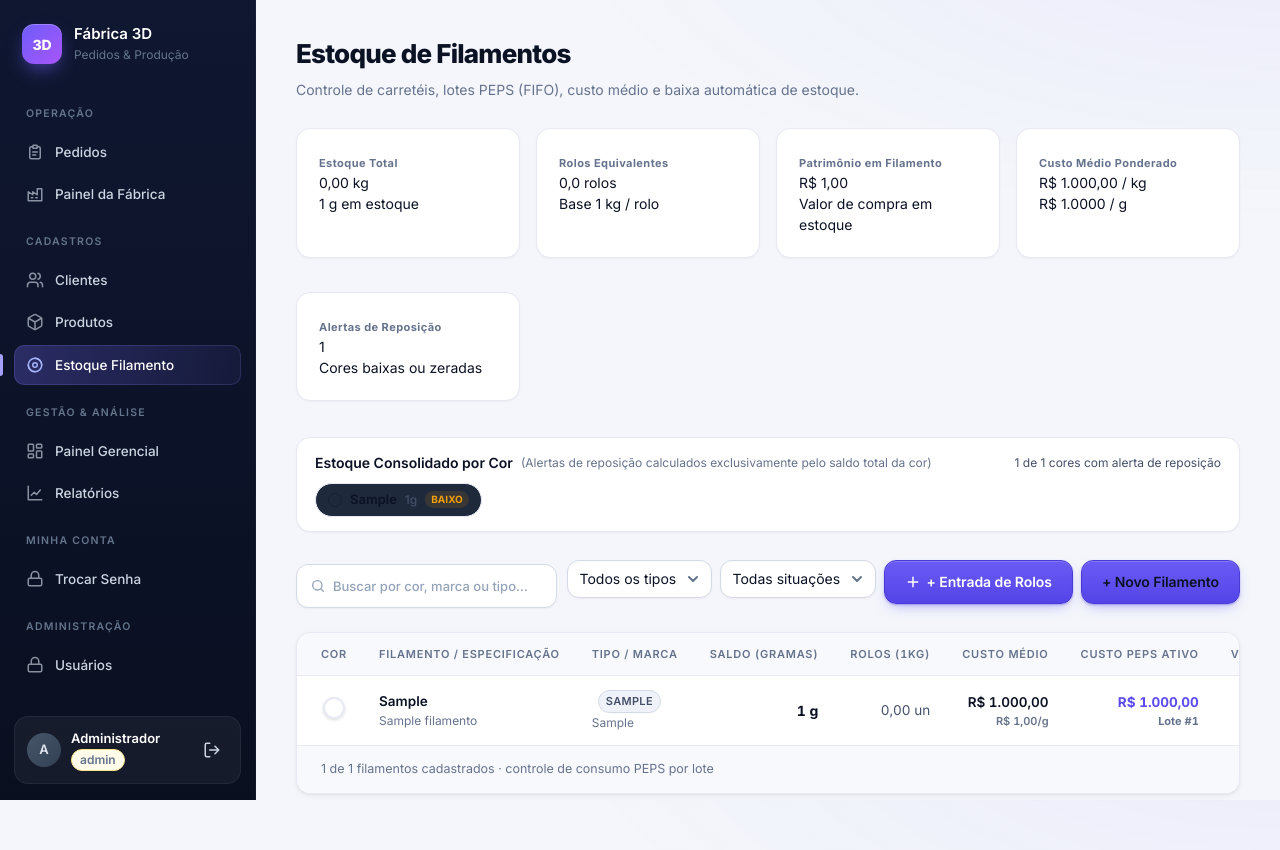
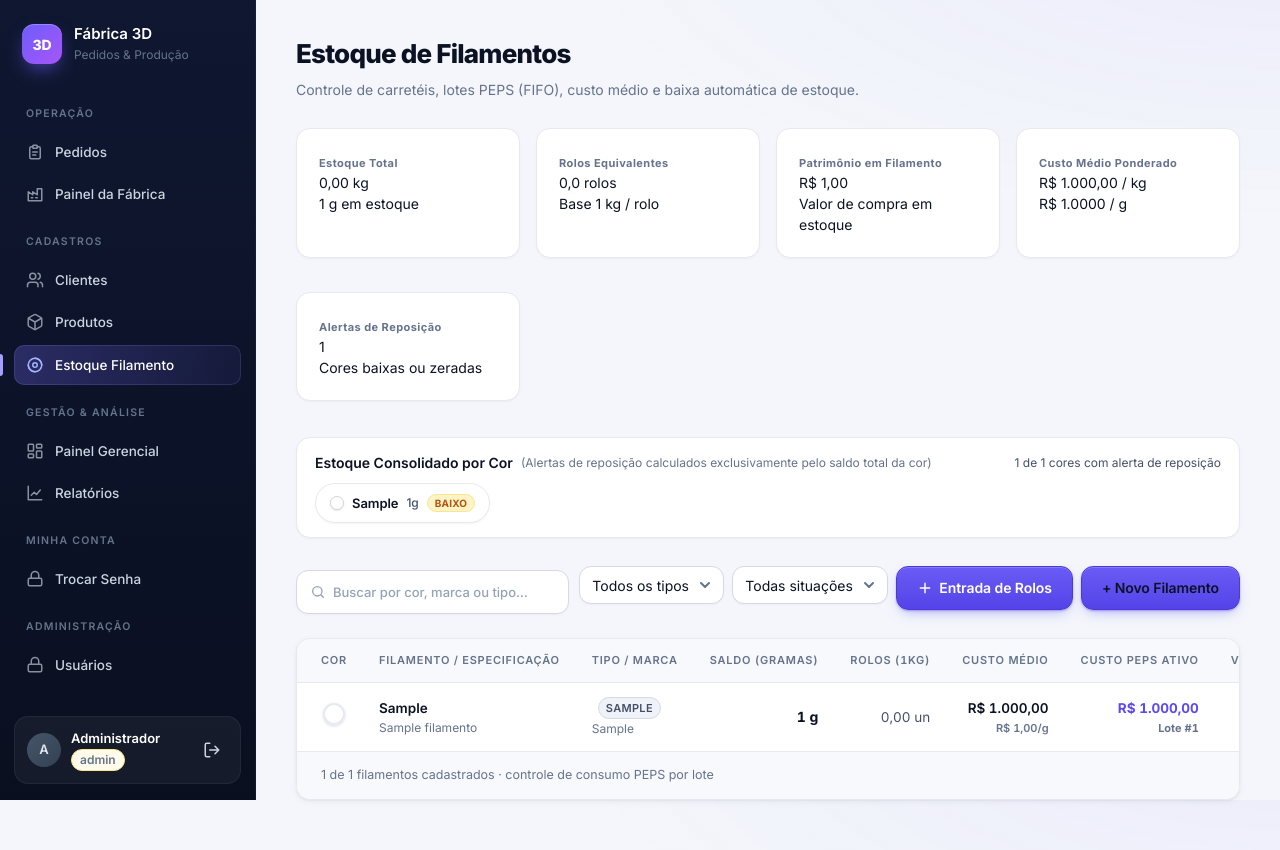
Before and after one commit to mrpavani/farm3dmrp, a PHP site: page /filamentos.php in a window 1280 px wide. Shown: the top 850 px of the page. Before the commit the page ends 800 px from the top, so only its background shows below. Run offline with PHP 8.4, Linux system fonts and the light colour scheme; a user stored in the database is signed in; data comes from the database, SQL or seed files in the repository; tables that the repository leaves empty hold one stand-in row (values such as "Sample post").

Commit message:
ajustes necessários

```diff
--- a/assets/css/style.css
+++ b/assets/css/style.css
@@ -3493,3 +3493,87 @@ td.contato a:hover { color: var(--primary); }
         grid-template-columns: 1fr !important;
     }
 }
+
+/* Painel de Estoque Consolidado por Cor */
+.grade-cores-estoque {
+    display: flex;
+    flex-wrap: wrap;
+    gap: 8px;
+}
+
+.pill-cor-estoque {
+    display: inline-flex;
+    align-items: center;
+    gap: 8px;
+    padding: 6px 14px;
+    background: #ffffff;
+    border: 1px solid var(--border, #e4e7ee);
+    border-radius: 20px;
+    cursor: pointer;
+    box-shadow: 0 1px 2px rgba(15, 23, 42, 0.04);
+    transition: all 0.15s ease;
+    user-select: none;
+    font-family: inherit;
+    text-align: left;
+}
+
+.pill-cor-estoque:hover {
+    background: var(--surface-2, #f8fafc);
+    border-color: var(--border-strong, #cfd5e1);
+    box-shadow: 0 2px 6px rgba(15, 23, 42, 0.08);
+    transform: translateY(-1px);
+}
+
+.pill-cor-estoque.ativa {
+    background: var(--primary-soft, #eef2ff);
+    border-color: var(--primary, #4f46e5);
+    box-shadow: 0 0 0 2px var(--primary-ring, rgba(79, 70, 229, 0.2));
+}
+
+.pill-cor-swatch {
+    width: 14px;
+    height: 14px;
+    border-radius: 50%;
+    border: 1.5px solid rgba(15, 23, 42, 0.18);
+    box-shadow: 0 1px 2px rgba(0, 0, 0, 0.1);
+    flex-shrink: 0;
+}
+
+.pill-cor-nome {
+    font-size: 13px;
+    font-weight: 600;
+    color: var(--text, #0f172a);
+}
+
+.pill-cor-peso {
+    font-size: 12px;
+    font-weight: 500;
+    color: var(--text-2, #475569);
+}
+
+.pill-cor-badge {
+    font-size: 10px;
+    font-weight: 700;
+    padding: 2px 7px;
+    border-radius: 10px;
+    letter-spacing: 0.02em;
+    line-height: 1.2;
+}
+
+.pill-cor-badge.ok {
+    background: #dcfce7;
+    color: #15803d;
+    border: 1px solid #bbf7d0;
+}
+
+.pill-cor-badge.baixo {
+    background: #fef3c7;
+    color: #b45309;
+    border: 1px solid #fde68a;
+}
+
+.pill-cor-badge.zerado {
+    background: #fee2e2;
+    color: #b91c1c;
+    border: 1px solid #fecaca;
+}
--- a/assets/js/filamentos.js
+++ b/assets/js/filamentos.js
@@ -60,25 +60,30 @@ function renderizarCores(cores) {
             : `Todas as ${totalCores} cores com estoque em dia`;
     }
 
+    const termoAtual = App.normalizar($('buscaFilamento')?.value || '').trim();
+
     elGrade.innerHTML = cores.map(c => {
         const hex = c.cor_hex || '#6366f1';
         const gramas = Number(c.estoque_gramas) || 0;
+        const normCor = App.normalizar(c.cor).trim();
+        const estaAtiva = termoAtual !== '' && (termoAtual === normCor || termoAtual.includes(normCor));
+
         let badgeCor = '';
         if (c.status === 'zerado') {
-            badgeCor = '<span style="font-size:10px; font-weight:700; color:#ef4444; background:rgba(239,68,68,0.12); padding:1px 6px; border-radius:10px;">ZERADO</span>';
+            badgeCor = '<span class="pill-cor-badge zerado">ZERADO</span>';
         } else if (c.status === 'baixo') {
-            badgeCor = '<span style="font-size:10px; font-weight:700; color:#f59e0b; background:rgba(245,158,11,0.12); padding:1px 6px; border-radius:10px;">BAIXO</span>';
+            badgeCor = '<span class="pill-cor-badge baixo">BAIXO</span>';
         } else {
-            badgeCor = '<span style="font-size:10px; font-weight:700; color:#10b981; background:rgba(16,185,129,0.12); padding:1px 6px; border-radius:10px;">OK</span>';
+            badgeCor = '<span class="pill-cor-badge ok">OK</span>';
         }
 
         return `
-        <div class="pill-cor-estoque" onclick="filtrarPorCor('${esc(c.cor)}')" style="display:inline-flex; align-items:center; gap:8px; padding:6px 12px; background:var(--bg-card, #1e293b); border:1px solid var(--border, #334155); border-radius:20px; cursor:pointer; transition:all 0.15s ease;" title="Filtrar carretéis da cor ${esc(c.cor)} (Tipos: ${esc(c.tipos)})">
-            <span style="width:14px; height:14px; border-radius:50%; background:${esc(hex)}; border:1px solid rgba(0,0,0,0.2); flex-shrink:0;"></span>
-            <span style="font-size:13px; font-weight:600; color:var(--text);">${esc(c.cor)}</span>
-            <span style="font-size:12px; color:var(--text-2); font-weight:500;">${App.fmtInt.format(gramas)}g</span>
+        <button type="button" class="pill-cor-estoque ${estaAtiva ? 'ativa' : ''}" onclick="filtrarPorCor('${esc(c.cor)}')" title="Filtrar filamentos da cor ${esc(c.cor)} (${esc(c.tipos || 'Todos')})">
+            <span class="pill-cor-swatch" style="background-color:${esc(hex)};"></span>
+            <span class="pill-cor-nome">${esc(c.cor)}</span>
+            <span class="pill-cor-peso">${App.fmtInt.format(gramas)}g</span>
             ${badgeCor}
-        </div>
+        </button>
         `;
     }).join('');
 }
@@ -86,11 +91,14 @@ function renderizarCores(cores) {
 function filtrarPorCor(nomeCor) {
     const input = $('buscaFilamento');
     if (!input) return;
-    if (input.value.trim().toLowerCase() === nomeCor.trim().toLowerCase()) {
+    const normInput = App.normalizar(input.value || '').trim();
+    const normCor = App.normalizar(nomeCor || '').trim();
+    if (normInput === normCor) {
         input.value = '';
     } else {
         input.value = nomeCor;
     }
+    renderizarCores(coresFilamentos);
     renderizar();
 }
 
@@ -513,7 +521,10 @@ $('formFilamento')?.addEventListener('submit', salvarFilamento);
 $('formEntradaLote')?.addEventListener('submit', salvarEntradaLote);
 $('formAjusteFilamento')?.addEventListener('submit', salvarAjuste);
 
-$('buscaFilamento')?.addEventListener('input', renderizar);
+$('buscaFilamento')?.addEventListener('input', () => {
+    renderizarCores(coresFilamentos);
+    renderizar();
+});
 $('filtroTipo')?.addEventListener('change', renderizar);
 $('filtroStatus')?.addEventListener('change', renderizar);
 
@@ -523,5 +534,6 @@ window.abrirAjusteBalanca = abrirAjusteBalanca;
 window.abrirAjusteBalança = abrirAjusteBalanca;
 window.abrirDetalhesLotes = abrirDetalhesLotes;
 window.editarFilamento = editarFilamento;
+window.filtrarPorCor = filtrarPorCor;
 
 carregar();
--- a/filamentos.php
+++ b/filamentos.php
@@ -48,7 +48,7 @@ require __DIR__ . '/includes/header.php';
             </div>
             <span id="resumoCoresTexto" style="font-size: 12px; color: var(--text-2);"></span>
         </div>
-        <div id="gradeCoresEstoque" style="display: flex; flex-wrap: wrap; gap: 8px;"></div>
+        <div id="gradeCoresEstoque" class="grade-cores-estoque"></div>
     </div>
 
     <!-- Barra de Ações & Filtros -->
@@ -77,7 +77,7 @@ require __DIR__ . '/includes/header.php';
 
             <button type="button" class="primario" id="btnEntradaLote" style="display: inline-flex; align-items: center; gap: 6px;">
                 <svg viewBox="0 0 24 24" fill="none" stroke="currentColor" stroke-width="2.2" stroke-linecap="round" style="width:16px;height:16px;"><path d="M12 5v14M5 12h14"/></svg>
-                + Entrada de Rolos
+                Entrada de Rolos
             </button>
 
             <button type="button" class="secundario" id="btnNovoFilamento" style="display: inline-flex; align-items: center; gap: 6px;">
```
